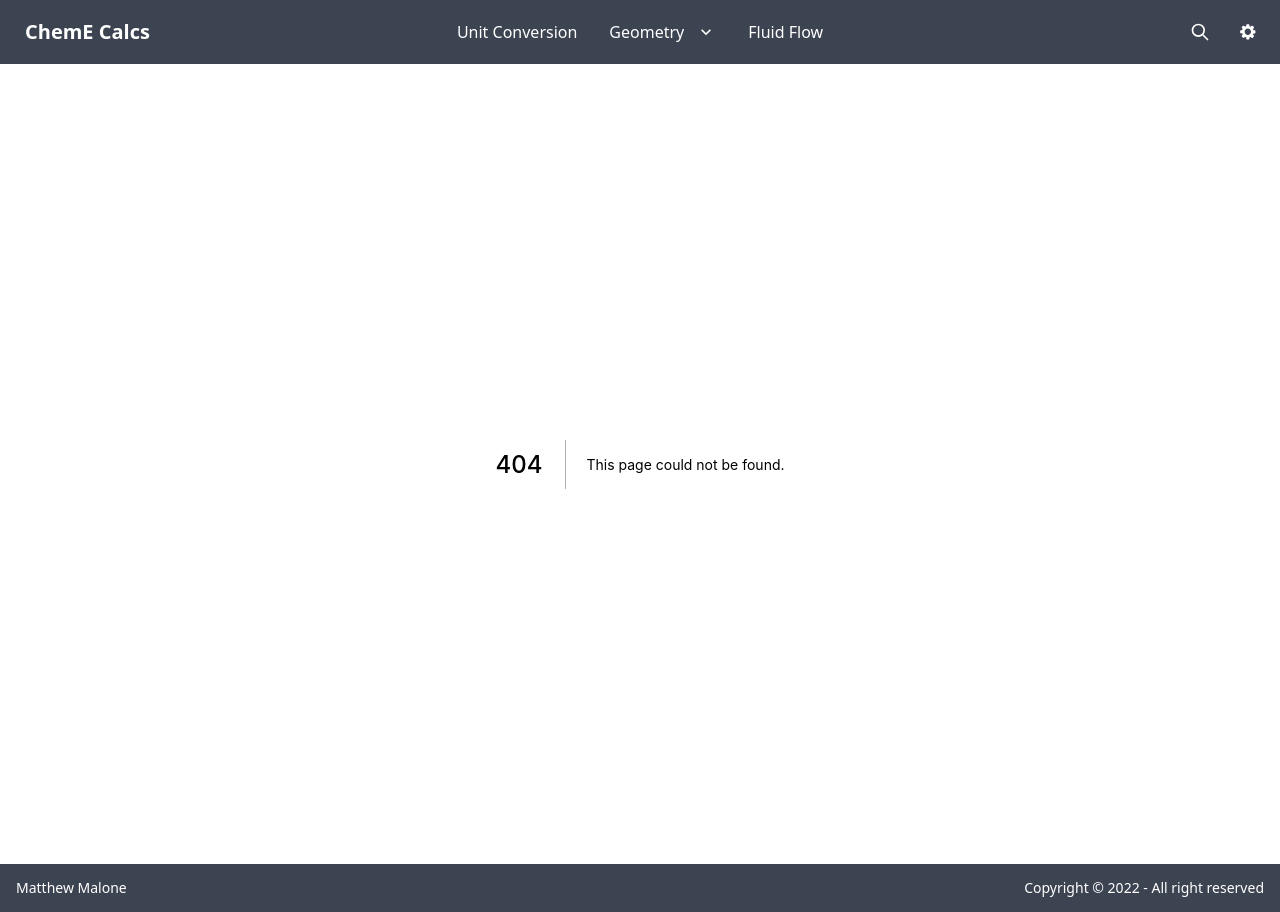
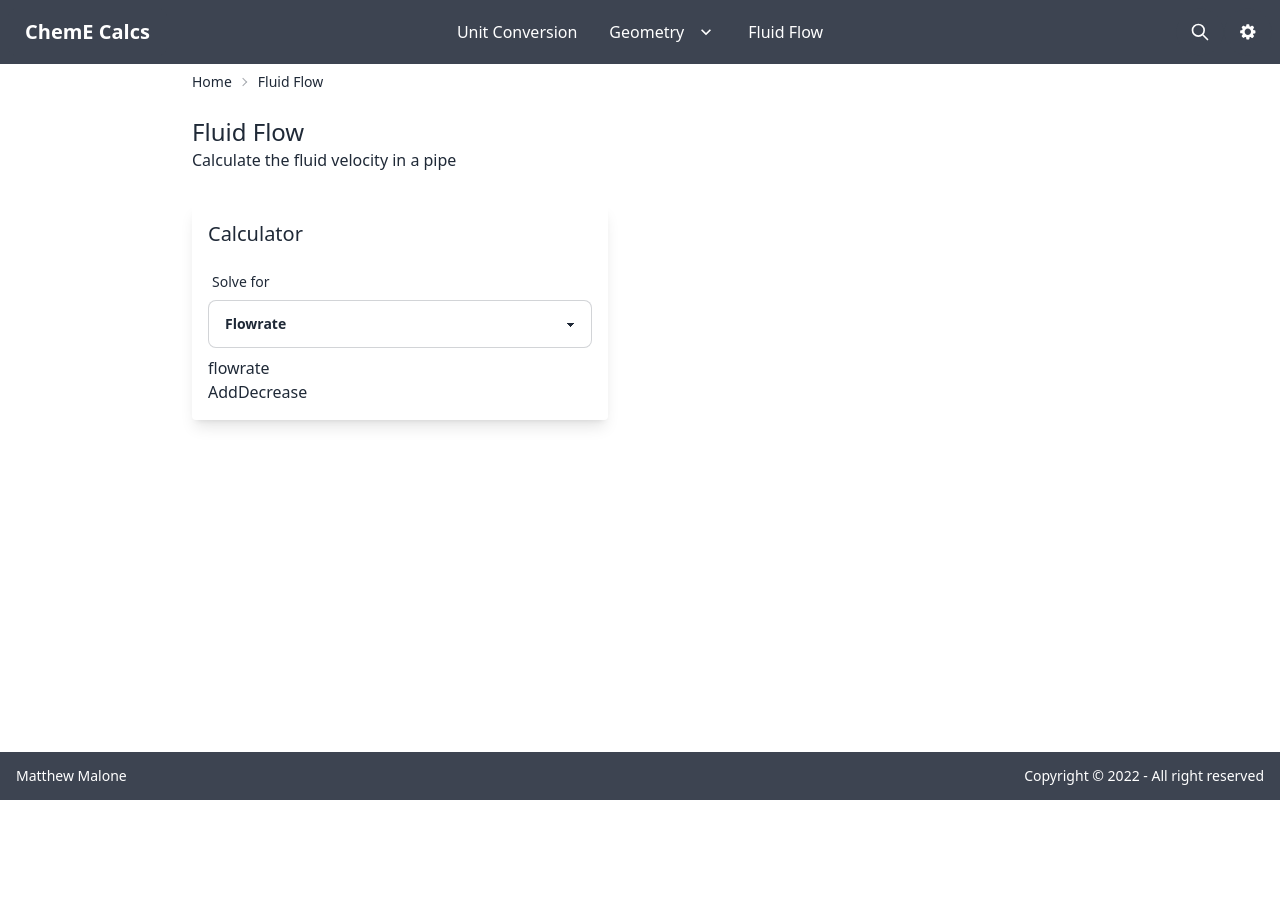
Before and after one commit to mama4294/ChemECalcs, a Next.js app in the folder chem_e_calc/: page /fluidflow in a window 1280 px wide. Before the commit this address had no page. After the commit the page ends 800 px from the top, so only its background shows below. Built offline with nearby package versions, Linux system fonts and the light colour scheme.

Commit message:
starts fluid flow page

```diff
--- a/chem_e_calc/src/logic/logic.ts
+++ b/chem_e_calc/src/logic/logic.ts
@@ -1,4 +1,4 @@
-import { convertUnits, roundTo2 } from '../utils/units'
+import { convertUnits, dynamicRound } from '../utils/units'
 import { InputType } from '../components/calculators/calculator'
 
 type ChangeSolveSelectionProps = {
@@ -76,7 +76,7 @@ export const updateAnswer = (inputArray: InputType[], answerValue: number, answe
       return {
         ...o,
         displayValue: {
-          value: roundTo2(displayValue),
+          value: dynamicRound(displayValue),
           unit: o.displayValue.unit,
         },
         calculatedValue: { value: answerValue, unit: o.calculatedValue.unit },
--- /dev/null
+++ b/chem_e_calc/src/pages/fluidflow.tsx
@@ -0,0 +1,201 @@
+import { NextPage } from 'next'
+import React, { useReducer } from 'react'
+import { string } from 'zod'
+import { Breadcrumbs } from '../components/calculators/breadcrumbs'
+import { CalcCard } from '../components/calculators/calcCard'
+import { PageContainer } from '../components/calculators/container'
+import { CalcHeader } from '../components/calculators/header'
+
+const UnitConversion: NextPage = () => {
+  const paths = [{ title: 'Fluid Flow', href: '/fluidflow' }]
+
+  const EXinitialState = { count: 0 }
+
+  const initialState: State = {
+    solveSelection: 'flowrate',
+    flowrate: {
+      name: 'flowrate',
+      label: 'Flowrate',
+      placeholder: 'Enter a value',
+      unitType: 'flowrate',
+      displayValue: { value: '1', unit: 'l/m' },
+      calculatedValue: { value: 1, unit: 'm3/s' },
+      solveable: true,
+      selectiontext: 'Solve for flowrate',
+      equation: '',
+      selected: false,
+      focusText: 'Enter fluid flowrate',
+      error: '',
+    },
+    outerDiameter: {
+      name: 'outerDiameter',
+      label: 'Outer Diameter',
+      placeholder: 'Enter a value',
+      unitType: 'length',
+      displayValue: { value: '1', unit: 'm' },
+      calculatedValue: { value: 1, unit: 'm' },
+      solveable: true,
+      selectiontext: 'Solve for outer diameter',
+      equation: '',
+      selected: false,
+      focusText: 'Enter pipe outer diameter',
+      error: '',
+    },
+    thickness: {
+      name: 'thickness',
+      label: 'Pipe Thickness',
+      placeholder: 'Enter a value',
+      unitType: 'length',
+      displayValue: { value: '1', unit: 'm' },
+      calculatedValue: { value: 1, unit: 'm' },
+      solveable: false,
+      selectiontext: 'Solve for thickness',
+      equation: '',
+      selected: false,
+      focusText: 'Enter pipe wall thickness',
+      error: '',
+    },
+    velocity: {
+      name: 'velocity',
+      label: 'Velocity',
+      placeholder: 'Enter a value',
+      unitType: 'speed',
+      displayValue: { value: '1', unit: 'm/s' },
+      calculatedValue: { value: 1, unit: 'm/s' },
+      solveable: false,
+      selectiontext: 'Solve for fluid velocity',
+      equation: '',
+      selected: false,
+      focusText: 'Enter fluid velocity',
+      error: '',
+    },
+  }
+
+  type State = {
+    solveSelection: string
+    flowrate: InputType
+    outerDiameter: InputType
+    thickness: InputType
+    velocity: InputType
+  }
+
+  type InputType = {
+    name: string
+    label: string
+    placeholder: string
+    unitType: string
+    displayValue: { value: string; unit: string }
+    calculatedValue: { value: number; unit: string }
+    solveable: boolean
+    selectiontext: string
+    equation?: string
+    selected: boolean
+    focusText?: string
+    error: string
+  }
+
+  type Action =
+    | {
+        type: ActionKind.CHANGE_SOLVE_SELECTION
+        payload: string
+      }
+    | {
+        type: ActionKind.CHANGE_VALUE
+      }
+    | {
+        type: ActionKind.CHANGE_UNIT
+      }
+
+  enum ActionKind {
+    CHANGE_VALUE = 'CHANGE_VALUE',
+    CHANGE_UNIT = 'CHANGE_UNIT',
+    CHANGE_SOLVE_SELECTION = 'CHANGE_SOLVE_SELECTION',
+  }
+
+  const stateReducer = (state: State, action: Action) => {
+    switch (action.type) {
+      case ActionKind.CHANGE_SOLVE_SELECTION:
+        return {
+          ...state,
+          solveSelection: action.payload,
+        }
+      case ActionKind.CHANGE_VALUE:
+        alert('CHANGE VALUE')
+        return {
+          ...state,
+        }
+      case ActionKind.CHANGE_UNIT:
+        alert('CHANGE UNIT')
+        return {
+          ...state,
+        }
+      default:
+        alert('Error: State reducer action not recognized')
+        return state
+    }
+  }
+
+  const [state, dispatch] = useReducer(stateReducer, initialState)
+
+  const handleChangeSolveSelection = (e: React.ChangeEvent<HTMLInputElement>) => {
+    dispatch({ type: ActionKind.CHANGE_SOLVE_SELECTION, payload: e.target.value })
+  }
+
+  return (
+    <PageContainer>
+      <Breadcrumbs paths={paths} />
+      <CalcHeader title={'Fluid Flow'} text={'Calculate the fluid velocity in a pipe'} />
+      <CalcCard title={'Calculator'}>
+        <>
+          <SolveForDropdown
+            options={solveForOptions}
+            selection={state.solveSelection}
+            onChange={handleChangeSolveSelection}
+          />
+          <p>{state.solveSelection}</p>
+          <button onClick={() => dispatch({ type: ActionKind.CHANGE_VALUE })}>Add</button>
+          <button onClick={() => dispatch({ type: ActionKind.CHANGE_UNIT })}>Decrease</button>
+        </>
+      </CalcCard>
+    </PageContainer>
+  )
+}
+
+export default UnitConversion
+
+const solveForOptions: SolveType[] = [
+  { label: 'Velocity', value: 'velocity' },
+  { label: 'Flowrate', value: 'flowrate' },
+  { label: 'Diameter', value: 'outerDiameter' },
+]
+
+type SolveType = {
+  label: string
+  value: string
+}
+
+type SolveForDropdown = {
+  selection: string
+  options: SolveType[]
+  onChange: any
+}
+
+const SolveForDropdown = ({ selection, options, onChange }: SolveForDropdown) => {
+  return (
+    <div className="form-control mb-2 w-full">
+      <label className="label">
+        <span className="label-text">Solve for</span>
+      </label>
+
+      <select className="select input-bordered w-full" value={selection} onChange={onChange}>
+        {options.map((option, index) => {
+          return (
+            <option key={index} value={option.value}>
+              {option.label}
+            </option>
+          )
+        })}
+      </select>
+    </div>
+  )
+}
```
